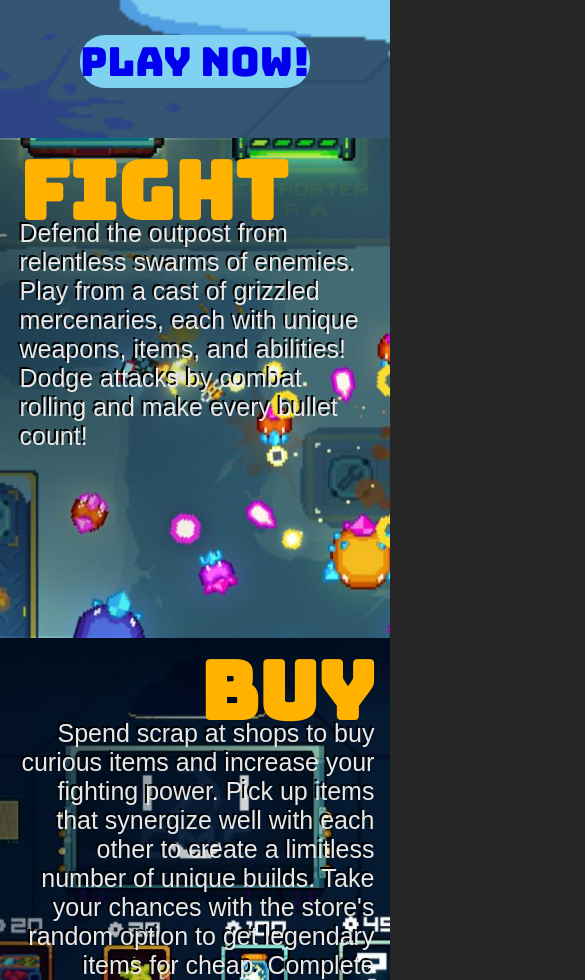
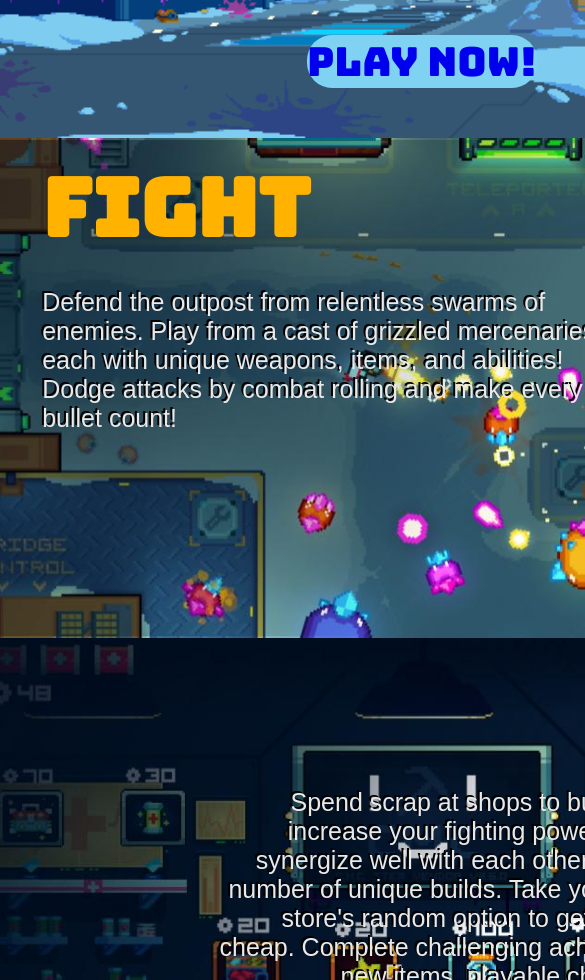
Before and after one commit to JRHecimovich2242/Crystal-Fruit-Games-Website, a plain HTML site: page minigunner.html in a window 390 px wide. Shown: the part 1020-2000 px from the top of the page, 585 px wide, since content can reach past the window. Drawn offline with Linux system fonts and the light colour scheme; a web font is replaced by a local one.

Commit message:
mobile friendly!

```diff
--- a/styles.css
+++ b/styles.css
@@ -1,3 +1,4 @@
+
 
 body{
     margin: 0;
@@ -5,6 +6,7 @@ body{
     color: #E9E9EA;
     font-family: Arial, Helvetica, sans-serif ;
     min-height: 100vh;
+    min-width: 100vh;
     position: relative;
 }
 
@@ -311,10 +313,13 @@ nav.nav-header a:hover{
     color: #ffb300;
     font-size: 80px;
     font-family: 'Bungee', cursive;
+    margin-top: 30px;
     margin-bottom: -50px;
+    line-height: 1em;
 }
 
 .info-section p{
+    margin-top: 15%;
     font-size: 25px;
     text-shadow: -2px -2px 0px rgb(0, 0, 0);
 }
@@ -502,7 +507,7 @@ nav.nav-header a:hover{
         display: inline-flex;
     }
 }
-@media (max-width: 850px){
+@media screen and (max-width: 850px){
     .left-nav{
         display: none;
     }
@@ -512,4 +517,11 @@ nav.nav-header a:hover{
     .dropdown{
         display: block;
     }
+    html, body {
+        overflow-x: hidden;
+      }
+
+    .parallax-box{
+        background-attachment: scroll;
+    }
 }
```
